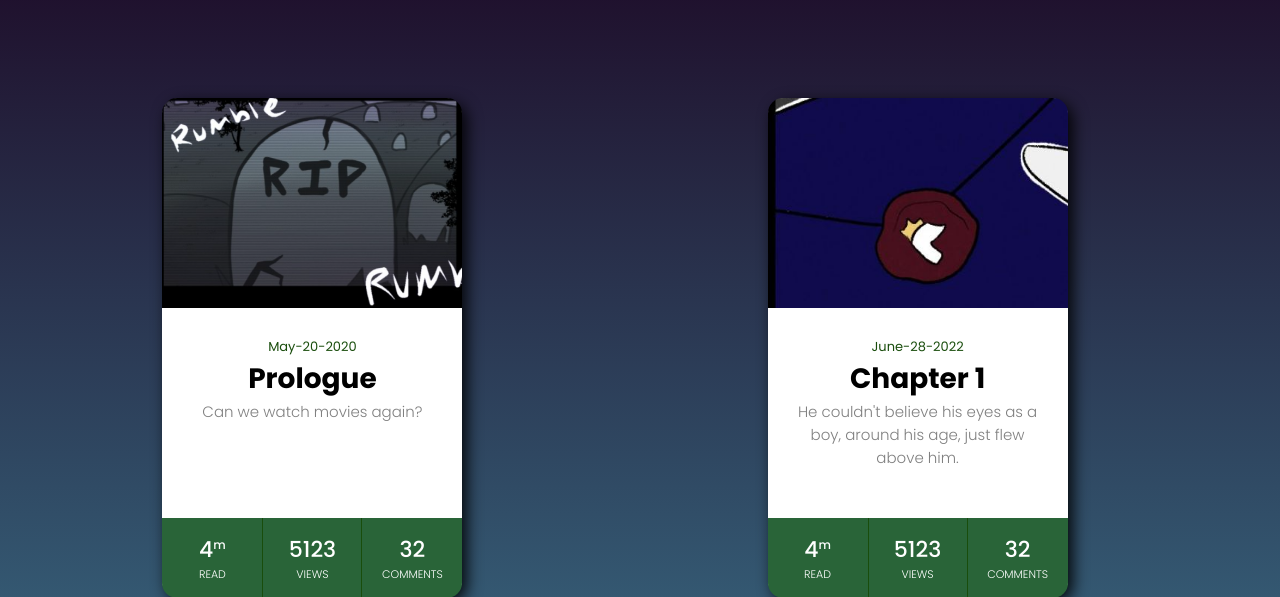
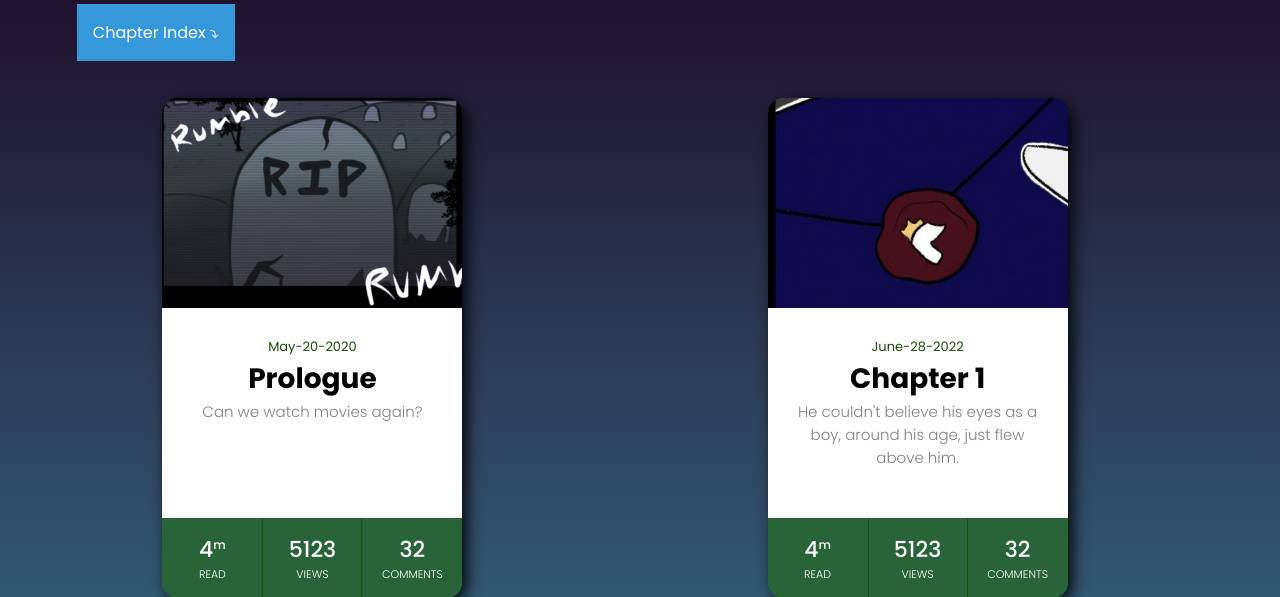
Before and after one commit to Robosalty/Robosalty.github.io, a PHP site: page /TOC.html in a window 1280 px wide. Shown: the part 108-705 px from the top of the page. Run offline with PHP 8.4, Linux system fonts and the light colour scheme.

Commit message:
dropdown added

```diff
--- a/ABOUT/about.html
+++ b/ABOUT/about.html
@@ -68,5 +68,10 @@
             </div>
         </div>
     </section>
+
+    <div class="copyright" id = "footer">
+        <c> Copyright © 2022 Letters to the King. All Rights Reserved. </c>
+    </div>
+
 </body>
 </html>
--- a/TOC/TOC.css
+++ b/TOC/TOC.css
@@ -334,3 +334,56 @@ html body{
 
     }
   }
+
+  /*DROPDOWN MENU*/
+
+  .index{
+    position: absolute;
+    top: 14%;
+    left: 6%;
+  }
+
+  .index h2{
+    color:white;
+  }
+
+  .dropbtn {
+    background-color: #3498DB;
+    color: white;
+    padding: 16px;
+    font-size: 16px;
+    border: none;
+    cursor: pointer;
+
+  }
+
+  .dropbtn:hover{
+    background-color: #000000;
+    color:white;
+  }
+
+  .dropdown {
+    position: relative;
+    display: inline-block;
+  }
+
+  .dropdown-content {
+    display: none;
+    position: absolute;
+    background-color: #ffffff91;
+    min-width: 160px;
+    overflow: auto;
+    box-shadow: 0px 8px 16px 0px rgba(0,0,0,0.2);
+    z-index: 1;
+  }
+
+  .dropdown-content a {
+    color: black;
+    padding: 12px 16px;
+    text-decoration: none;
+    display: block;
+  }
+
+  .dropdown a:hover {background-color: #ddd;}
+
+  .show {display: block;}
--- a/TOC/TOC.html
+++ b/TOC/TOC.html
@@ -44,9 +44,25 @@
             </u1>
             </nav>
 
+
         </header>
 
+        <!--------------------------------------------------------------------------------->
+        <!--                      CHAPTER DROPDOWN SELECTION                             -->
+        <!--------------------------------------------------------------------------------->
+        <div class="index" id="index">
+                <div class="dropdown">
+                <button onclick="myFunction()" class="dropbtn">Chapter Index ⤵ </button>
+                <div id="myDropdown" class="dropdown-content">
+                    <a href="../PROLOGUE/prologue.html">Prologue</a>
+                    <a href="../CHAPTER1/chapter_1.html">Ch 1</a>
+                    <a href="#contact">etc</a>
+                </div>
+                </div>
+            </div>
+
         <div class="row">
+
 
         <!--------------------------------------------------------------------------------->
         <!--                        CHAPTER CARD Prologue                                -->
--- a/TOC/toc.js
+++ b/TOC/toc.js
@@ -16,3 +16,25 @@ navToggle.addEventListener('click', () => {
 }
 
 );
+
+/*DROPDOWN STUFF*/
+
+/* When the user clicks on the button,
+toggle between hiding and showing the dropdown content */
+function myFunction() {
+    document.getElementById("myDropdown").classList.toggle("show");
+  }
+
+  // Close the dropdown if the user clicks outside of it
+  window.onclick = function(event) {
+    if (!event.target.matches('.dropbtn')) {
+      var dropdowns = document.getElementsByClassName("dropdown-content");
+      var i;
+      for (i = 0; i < dropdowns.length; i++) {
+        var openDropdown = dropdowns[i];
+        if (openDropdown.classList.contains('show')) {
+          openDropdown.classList.remove('show');
+        }
+      }
+    }
+  }
```
Also changed, not shown: ABOUT/about.css (+15 -0 lines).
